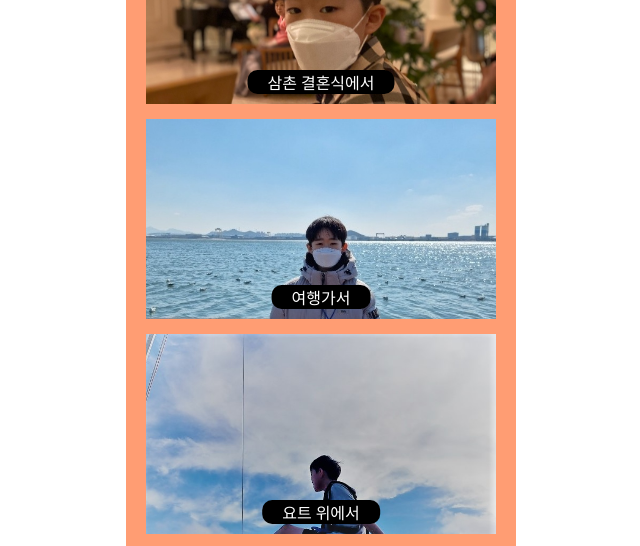
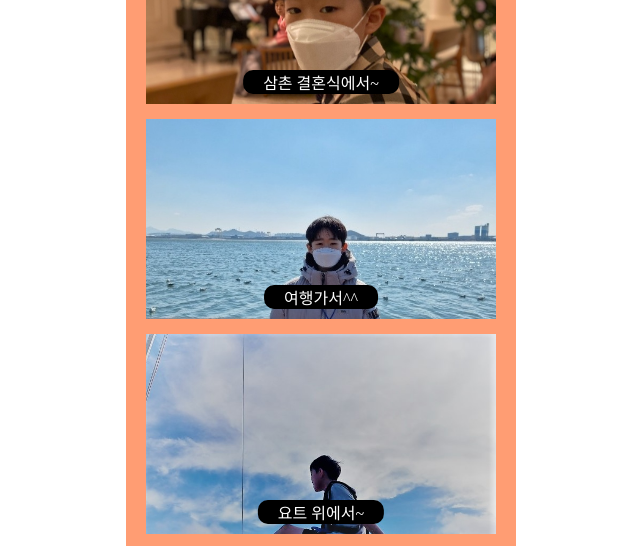
Before and after one commit to ieejaehoo/photos, a plain HTML site: page index.html in a window 1280 px wide. Shown: the part 126-672 px from the top of the page, 319-959 px from the left. Drawn offline with Linux system fonts and the light colour scheme; grey boxes are pictures that could not be loaded; a web font is replaced by a local one.

Commit message:
Update index.html

```diff
--- a/index.html
+++ b/index.html
@@ -140,7 +140,7 @@
                 onmouseout="hideText(1)"
                 onclick="alertText(1)">
                     <span id="desc1" class="photo-description">
-                       삼촌 결혼식에서
+                       삼촌 결혼식에서~
                     </span>
                 </div>
                 <div id="image2" class="photo-frame"
@@ -148,7 +148,7 @@
                 onmouseout="hideText(2)"
                 onclick="alertText(2)">
                     <span id="desc2" class="photo-description">
-                        여행가서
+                        여행가서^^
                     </span>
                 </div>
                 <div id="image3" class="photo-frame"
@@ -156,7 +156,7 @@
                 onmouseout="hideText(3)"
                 onclick="alertText(3)">
                     <span id="desc3" class="photo-description">
-                        요트 위에서
+                        요트 위에서~
                     </span>
                 </div>
                 <!-- <div id="image4" class="photo-frame"
```
